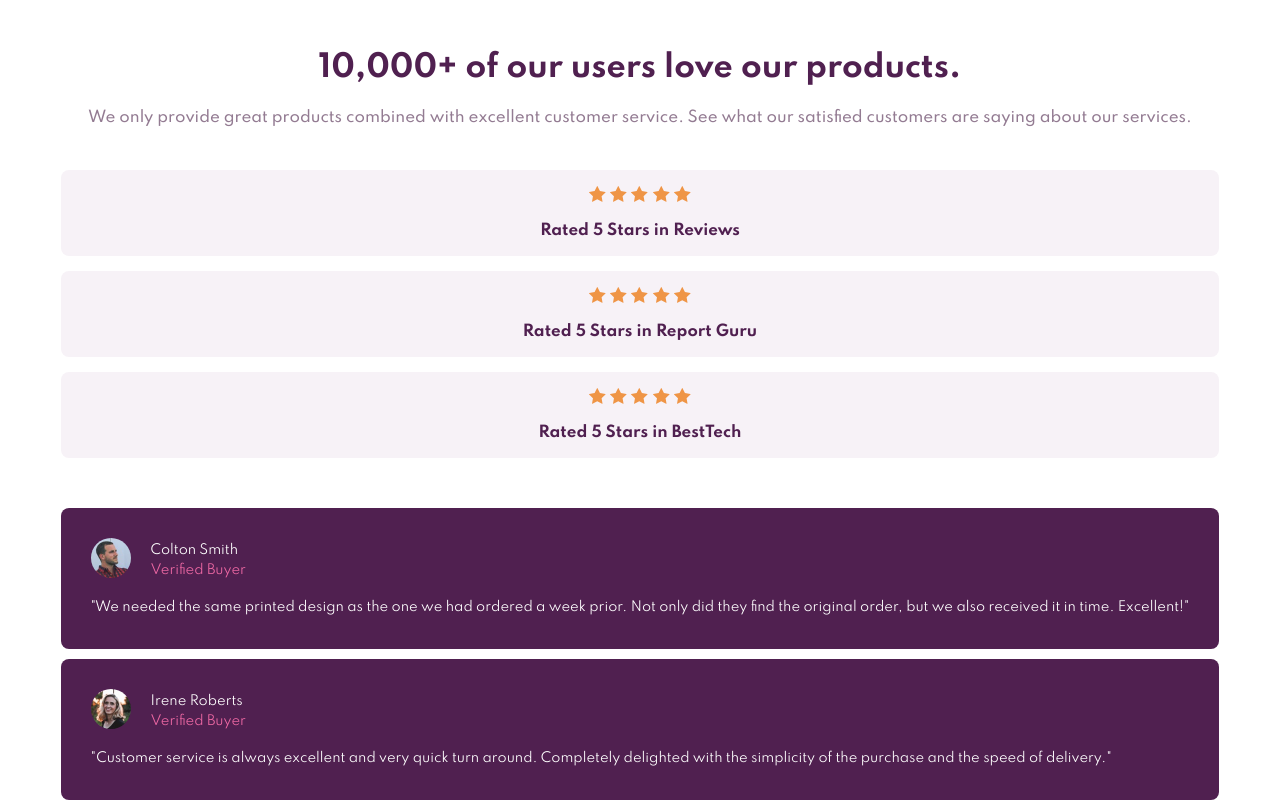
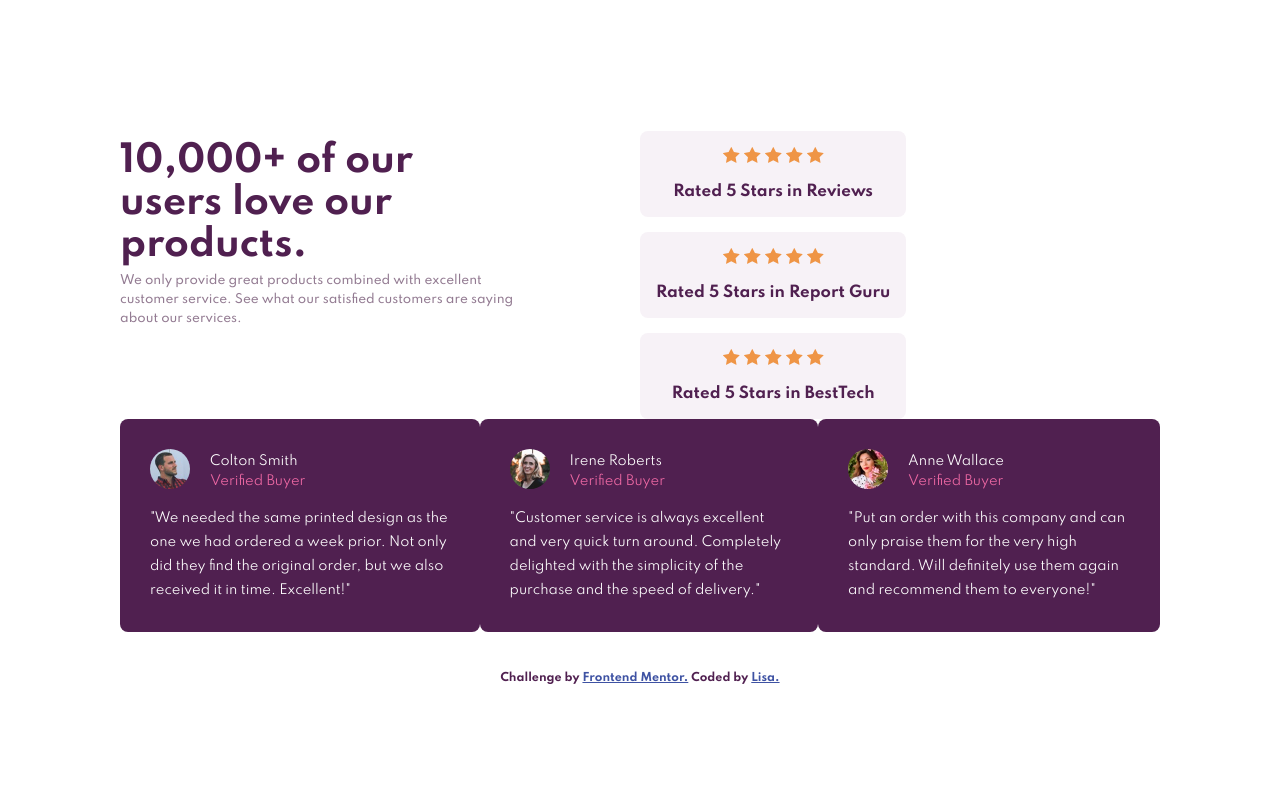
Before and after one commit to CrypticMango/social-proof-section, a plain HTML site: page index.html in a window 1280 px wide. Shown: the top 802 px of the page. Drawn offline with Linux system fonts and the light colour scheme.

Commit message:
added media query for desktop view
-styled left top side of desktop view
-added general desktop styling for whole pages

```diff
--- a/index.html
+++ b/index.html
@@ -33,6 +33,8 @@
 	<body>
 		<main>
 			<div class="container">
+				<div class="desktop-top-portion">
+				<div class="left-info">
 				<h1>10,000+ of our users love our products.</h1>
 
 				<p class="top-blurb">
@@ -40,7 +42,8 @@
 					excellent customer service. See what our satisfied
 					customers are saying about our services.
 				</p>
-
+			</div>
+			<div class="five-star-ratings">
 				<div class="reviews">
 					<img src="/images/icon-star.svg" alt="star" />
 					<img src="/images/icon-star.svg" alt="star" />
@@ -65,6 +68,8 @@
 					<img src="/images/icon-star.svg" alt="star" />
 					<p>Rated 5 Stars in BestTech</p>
 				</div>
+			</div>
+		</div>
 
 				<div class="review-cards">
 					<div class="colton-review-card">
--- a/style.css
+++ b/style.css
@@ -104,3 +104,49 @@ p {
 .attribution a {
 	color: hsl(228, 45%, 44%);
 }
+
+@media (min-width: 1000px) {
+
+	body {
+		margin: 0px 120px;
+	}
+
+	h1 {
+		font-weight: 700;
+		font-size: 36px;
+		padding-right: 180px;
+		margin-bottom: 0px;
+	}
+
+	h1, .top-blurb {
+		text-align: left;
+	}
+
+	.desktop-top-portion, .review-cards {
+		display: flex;
+		flex-direction: row;
+	}
+
+	.top-blurb {
+		padding-right: 100px;
+		margin-top: 5px;
+		font-size: 12px;
+		font-weight: 300px;
+		line-height: 1.2rem;
+	}
+
+	.left-info {
+		display: flex;
+		flex-direction: column;
+		padding-left: 0px;
+		width: 50%;
+	}
+
+	.review-cards{
+		width: 100%;
+	}
+
+	.colton-review-card {
+		margin-top: 0px;
+	}
+}
```
